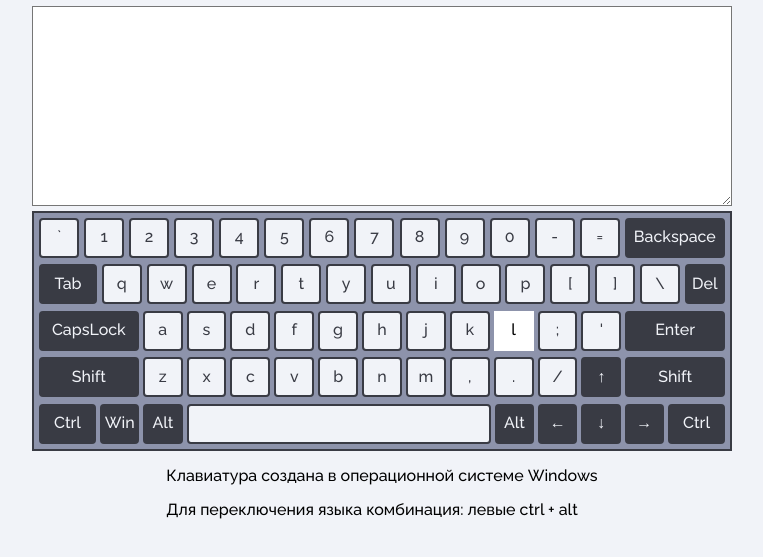
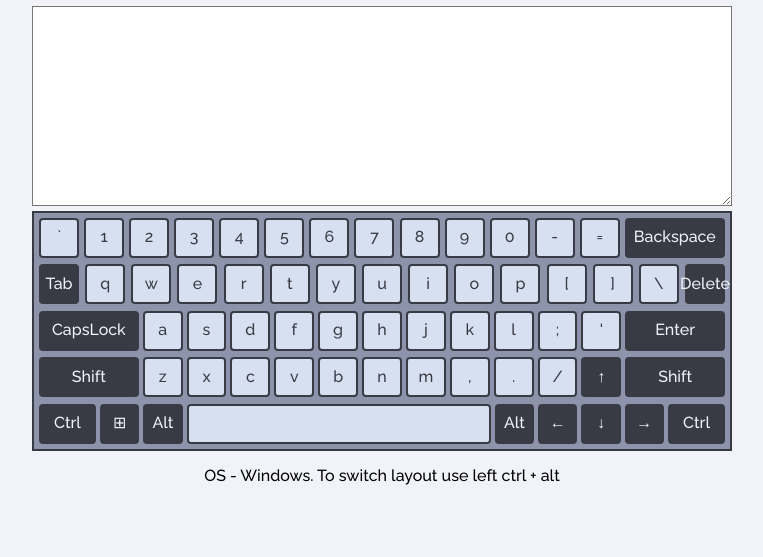
Before and after one commit to Ivan-Gav/virtual-keyboard, a plain HTML site: page index.html in a window 1280 px wide. Shown: the part 79-636 px from the top of the page, without its empty margins (258-1021 px from the left). Drawn offline with Linux system fonts and the light colour scheme.

Commit message:
feat: implement keyboard creation via js

```diff
--- a/css/style.css
+++ b/css/style.css
@@ -49,23 +49,23 @@ body {
   display: flex;
   justify-content: center;
   align-items: center;
-  background-color: #f1f3f8;
+  background-color: #d6e0f0;
   color: #393b44;
 }
 
 .key:hover {
-  background-color: #d6e0f0;
-  border-color: #f1f3f8;
+  background-color: #f1f3f8;
+  border-color: #d6e0f0;
   color: #393b44;
   border-radius: 0;
   transition: all 0.3s ease-in;
 }
 
-.key_size_big {
+.key_size_l {
   width: 58px;
 }
 
-.key_size_bigger {
+.key_size_xl {
   width: 100px;
 }
 
@@ -83,6 +83,7 @@ body {
   border-color: #ffffff;
   color: #000;
   border-radius: 0;
+  transition: all 0.3s ease-in;
 }
 
 /* Color palette */
--- a/index.html
+++ b/index.html
@@ -11,93 +11,12 @@
   <link href="https://fonts.googleapis.com/css2?family=Raleway:wght@500&display=swap" rel="stylesheet">
   <link rel="stylesheet" href="./css/normalize.css">
   <link rel="stylesheet" href="./css/style.css">
+  <link rel="icon" type="image/svg+xml" href="./images/favicon.svg" />
 </head>
 
 <body>
-  <main class="main">
-    <h1>RSS Virtual Keyboard</h1>
-    <textarea name="text" class="output" cols="30" rows="10"></textarea>
-    <section class="keyboard">
-      <div class="key-row">
-        <div class="key">`</div>
-        <div class="key">1</div>
-        <div class="key">2</div>
-        <div class="key">3</div>
-        <div class="key">4</div>
-        <div class="key">5</div>
-        <div class="key">6</div>
-        <div class="key">7</div>
-        <div class="key">8</div>
-        <div class="key">9</div>
-        <div class="key">0</div>
-        <div class="key">-</div>
-        <div class="key">=</div>
-        <div class="key key_emphasized key_size_bigger">Backspace</div>
-      </div>
-      <div class="key-row">
-        <div class="key key_emphasized key_size_big">Tab</div>
-        <div class="key">q</div>
-        <div class="key">w</div>
-        <div class="key">e</div>
-        <div class="key">r</div>
-        <div class="key">t</div>
-        <div class="key">y</div>
-        <div class="key">u</div>
-        <div class="key">i</div>
-        <div class="key">o</div>
-        <div class="key">p</div>
-        <div class="key">[</div>
-        <div class="key">]</div>
-        <div class="key">\</div>
-        <div class="key key_emphasized">Del</div>
-      </div>
-      <div class="key-row">
-        <div class="key key_emphasized key_size_bigger">CapsLock</div>
-        <div class="key">a</div>
-        <div class="key">s</div>
-        <div class="key">d</div>
-        <div class="key">f</div>
-        <div class="key">g</div>
-        <div class="key">h</div>
-        <div class="key">j</div>
-        <div class="key">k</div>
-        <div class="key key_active">l</div>
-        <div class="key">;</div>
-        <div class="key">'</div>
-        <div class="key key_emphasized key_emphasized key_size_bigger">Enter</div>
-      </div>
-      <div class="key-row">
-        <div class="key key_emphasized key_size_bigger">Shift</div>
-        <div class="key">z</div>
-        <div class="key">x</div>
-        <div class="key">c</div>
-        <div class="key">v</div>
-        <div class="key">b</div>
-        <div class="key">n</div>
-        <div class="key">m</div>
-        <div class="key">,</div>
-        <div class="key">.</div>
-        <div class="key">/</div>
-        <div class="key key_emphasized">↑</div>
-        <div class="key key_emphasized key_size_bigger">Shift</div>
-      </div>
-      <div class="key-row">
-        <div class="key key_emphasized key_size_big">Ctrl</div>
-        <div class="key key_emphasized">Win</div>
-        <div class="key key_emphasized">Alt</div>
-        <div class="key key_size_space"> </div>
-        <div class="key key_emphasized">Alt</div>
-        <div class="key key_emphasized">←</div>
-        <div class="key key_emphasized">↓</div>
-        <div class="key key_emphasized">→</div>
-        <div class="key key_emphasized key_size_big">Ctrl</div>
-      </div>
-    </section>
-    <footer>
-      <p>Клавиатура создана в операционной системе Windows</p>
-      <p>Для переключения языка комбинация: левыe ctrl + alt</p>
-    </footer>
-  </main>
+
+    <script src="index.js" type="module"></script>
 </body>
 
 </html>
--- a/index.js
+++ b/index.js
@@ -0,0 +1,43 @@
+import layoutUS from './modules/layoutUS.js';
+import Key from './modules/key.js';
+
+const body = document.querySelector('body');
+
+// function clearBody() {
+//   body.innerHTML = '<script src="index.js" type="module"></script>';
+// }
+
+// clearBody();
+
+function buildSite() {
+  const main = document.createElement('main');
+  main.className = 'main';
+  main.insertAdjacentHTML('beforeend', '<h1>RSS Virtual Keyboard</h1>');
+  main.insertAdjacentHTML('beforeend', '<textarea name="text" class="output" cols="30" rows="10"></textarea>');
+  main.insertAdjacentHTML('beforeend', '<section class="keyboard"></section>');
+  main.insertAdjacentHTML('beforeend', '<p>OS - Windows. To switch layout use left ctrl + alt</p>');
+  return main;
+}
+
+body.prepend(buildSite());
+
+function buildRow(layout, startInd, endInd) {
+  const row = document.createElement('div');
+  row.className = 'key-row';
+  for (let i = startInd; i <= endInd; i += 1) {
+    const key = new Key(layout[i]);
+    row.append(key.generateKey());
+  }
+  return row;
+}
+
+function buildKeyboard(layout) {
+  const keyboard = document.querySelector('.keyboard');
+  keyboard.append(buildRow(layout, 0, 13));
+  keyboard.append(buildRow(layout, 14, 28));
+  keyboard.append(buildRow(layout, 29, 41));
+  keyboard.append(buildRow(layout, 42, 54));
+  keyboard.append(buildRow(layout, 55, 63));
+}
+
+buildKeyboard(layoutUS);
--- /dev/null
+++ b/modules/key.js
@@ -0,0 +1,30 @@
+class Key {
+  constructor(keyObject) {
+    this.code = keyObject.code;
+    this.lowerCase = keyObject.lowerCase;
+    this.upperCase = keyObject.upperCase;
+    this.emphasized = keyObject.emphasized;
+    this.sizeL = keyObject.sizeL;
+    this.sizeXL = keyObject.sizeXL;
+  }
+
+  generateKey() {
+    const key = document.createElement('div');
+    key.className = 'key';
+    key.setAttribute('data-code', this.code);
+    if (this.code === 'Space') {
+      key.classList.add('key_size_space');
+    } else if (this.sizeL) {
+      key.classList.add('key_size_l');
+    } else if (this.sizeXL) {
+      key.classList.add('key_size_xl');
+    }
+    if (this.emphasized) {
+      key.classList.add('key_emphasized');
+    }
+    key.innerText = this.lowerCase;
+
+    return key;
+  }
+}
+export default Key;
--- a/modules/layoutUS.js
+++ b/modules/layoutUS.js
@@ -68,11 +68,14 @@ export default [
     code: 'Backspace',
     lowerCase: 'Backspace',
     upperCase: 'Backspace',
+    emphasized: true,
+    sizeXL: true,
   },
   {
     code: 'Tab',
     lowerCase: 'Tab',
     upperCase: 'Tab',
+    emphasized: true,
   },
   {
     code: 'KeyQ',
@@ -133,11 +136,14 @@ export default [
     code: 'Delete',
     lowerCase: 'Delete',
     upperCase: 'Delete',
+    emphasized: true,
   },
   {
     code: 'CapsLock',
     lowerCase: 'CapsLock',
     upperCase: 'CapsLock',
+    emphasized: true,
+    sizeXL: true,
   },
   {
     code: 'KeyA',
@@ -189,11 +195,15 @@ export default [
     code: 'Enter',
     lowerCase: 'Enter',
     upperCase: 'Enter',
+    emphasized: true,
+    sizeXL: true,
   },
   {
     code: 'ShiftLeft',
     lowerCase: 'Shift',
     upperCase: 'Shift',
+    emphasized: true,
+    sizeXL: true,
   },
   {
     code: 'KeyZ',
@@ -242,26 +252,33 @@ export default [
     code: 'ArrowUp',
     lowerCase: '↑',
     upperCase: '↑',
+    emphasized: true,
   },
   {
     code: 'ShiftRight',
     lowerCase: 'Shift',
     upperCase: 'Shift',
+    emphasized: true,
+    sizeXL: true,
   },
   {
     code: 'ControlLeft',
     lowerCase: 'Ctrl',
     upperCase: 'Ctrl',
+    emphasized: true,
+    sizeL: true,
   },
   {
     code: 'MetaLeft',
     lowerCase: '⊞',
     upperCase: '⊞',
+    emphasized: true,
   },
   {
     code: 'AltLeft',
     lowerCase: 'Alt',
     upperCase: 'Alt',
+    emphasized: true,
   },
   {
     code: 'Space',
@@ -272,25 +289,31 @@ export default [
     code: 'AltRight',
     lowerCase: 'Alt',
     upperCase: 'Alt',
+    emphasized: true,
   },
   {
     code: 'ArrowLeft',
     lowerCase: '←',
     upperCase: '←',
+    emphasized: true,
   },
   {
     code: 'ArrowDown',
     lowerCase: '↓',
     upperCase: '↓',
+    emphasized: true,
   },
   {
     code: 'ArrowRight',
     lowerCase: '→',
     upperCase: '→',
+    emphasized: true,
   },
   {
     code: 'ControlRight',
     lowerCase: 'Ctrl',
     upperCase: 'Ctrl',
+    emphasized: true,
+    sizeL: true,
   },
 ];
```
Also changed, not shown: images/favicon.svg (added).
